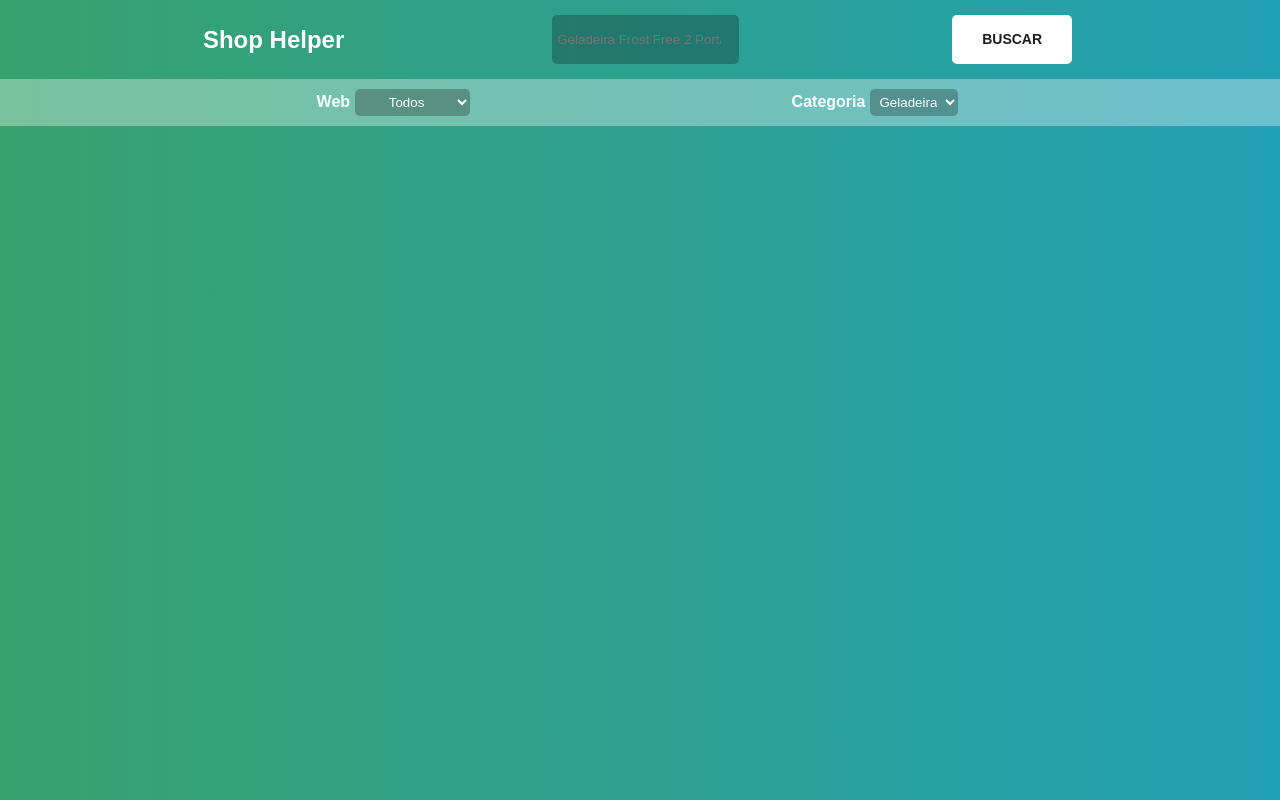
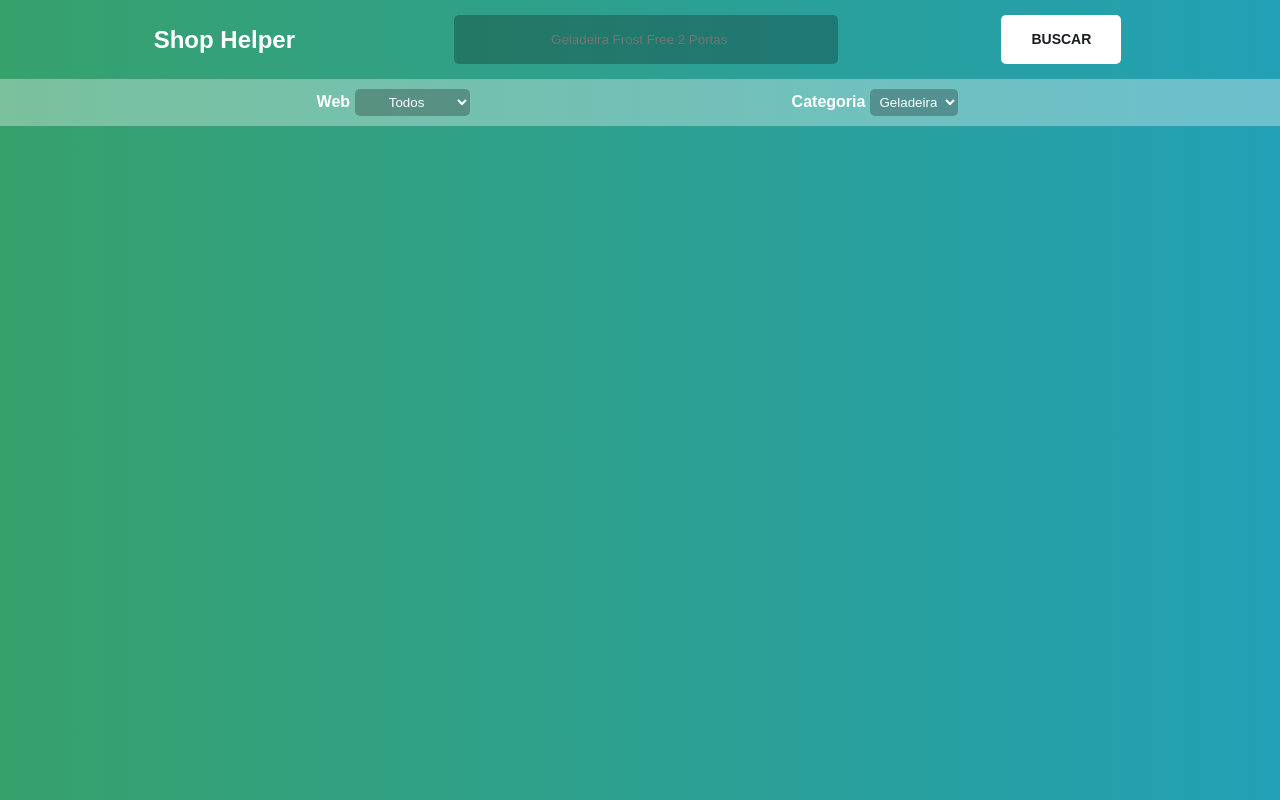
Before and after one commit to gabrielrodriguesleite/shop-helper, a React (Create React App) app: page / in a window 1280 px wide. Built offline with nearby package versions, Linux system fonts and the light colour scheme.

Commit message:
style: search input size adjusted

```diff
--- a/src/App.css
+++ b/src/App.css
@@ -1,5 +1,8 @@
 input {
   background-color: #00000040;
+  flex-grow: 1;
+  max-width: 30%;
+  min-width: 10rem;
 }
 
 input, select, button{
```
